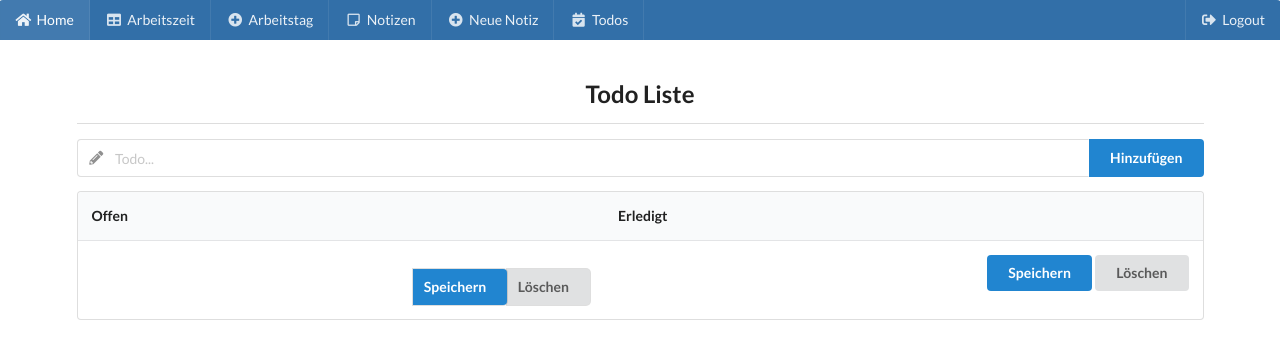
After one commit to Paduu/notes, a Flask app: page /webapp/todo in a window 1280 px wide. The commit adds this page. Shown: the top 359 px of the page. Run offline with Flask 2, Linux system fonts and the light colour scheme; the visitor is signed in with stand-in values (Sample User, id 1); data that the repository does not hold is empty; some libraries are stand-ins or nearby versions.

Commit message:
working todo table

```diff
--- a/notes/models.py
+++ b/notes/models.py
@@ -69,3 +69,9 @@ class AM(db.Model):
         self.total_hours_per_day = self.hours_per_day * self.work_percentage
         self.total_worktime_month = round(self.workdays * self.total_hours_per_day, 1)
         return(None)
+
+class Todo(db.Model):
+    id = db.Column(db.Integer, primary_key=True)
+    todo = db.Column(db.String(255), nullable=False)
+    done = db.Column(db.Boolean, default=False)
+    created = db.Column(db.DateTime, default=datetime.now)
--- a/notes/templates/base.html
+++ b/notes/templates/base.html
@@ -36,6 +36,10 @@
         <i class="plus circle icon"></i>
         Neue Notiz
       </a>
+      <a href="{{ url_for('webapp.view_Todos') }}" class="item">
+        <i class="calendar check icon"></i>
+        Todos
+      </a>
       {% if session['logged_in'] %}
       <div class="right menu">
         <a href="{{ url_for('webapp.logout') }}" class="item">
--- a/notes/templates/webapp/add_Note.html
+++ b/notes/templates/webapp/add_Note.html
@@ -11,7 +11,7 @@
         <div class="field">
             <div class="field">
                 <label>Text</label>
-                <textarea rows="8" name="note"></textarea>
+                <textarea rows="32" name="note"></textarea>
             </div>
         </div>
         <button class="ui primary button" type="submit" style="float: right;">Hinzufügen</button>
--- a/notes/templates/webapp/edit_Note.html
+++ b/notes/templates/webapp/edit_Note.html
@@ -11,7 +11,7 @@
         <div class="field">
             <div class="field">
                 <label>Text</label>
-                <textarea rows="8" name="note">{{ data.note }}</textarea>
+                <textarea rows="32" name="note">{{ data.note }}</textarea>
             </div>
         </div>
         <button class="ui primary button" type="submit" style="float: right;">Aktualisieren</button>
--- /dev/null
+++ b/notes/templates/webapp/view_Todos.html
@@ -0,0 +1,80 @@
+{% extends 'base.html' %}
+
+{% block header %}
+<script type="text/javascript">
+    $(document).ready(function() {
+        $('.ui.checkbox')
+            .checkbox()
+        ;
+    });
+    $(function() {
+        $(document).on('change','#todo',function (e) {
+            var todoId = ($(this).attr("value"));
+            var isChecked = ($(this).hasClass("checked"));
+            // alert(isChecked + " " + todoId);
+            $.post( "{{url_for('webapp.change_Todo')}}", { id: todoId, checked: isChecked } );
+        });
+    });
+</script>
+{% endblock %}
+
+{% block content %}
+<h2 class="ui center aligned header">Todo Liste</h2>
+<div class="ui container">
+    <div class="ui divider"></div>
+    <form class="ui form" method="POST" action="{{ url_for('webapp.add_Todo')}}" >
+        <div class="ui fluid action left icon input">
+            <i class="pencil alternate icon"></i>
+            <input type="text" placeholder="Todo..." name="todo" data-np-checked="1">
+            <button type="submit" class="ui primary button">Hinzufügen</button>
+        </div>
+    </form>
+    <table class="ui padded table">
+        <thead>
+          <tr>
+            <th>Offen</th>
+            <th>Erledigt</th>
+          </tr>
+        </thead>
+        <tbody>
+          <tr>
+            <td class="top aligned">
+                <form class="ui form" action="{{ url_for('webapp.delete_Todo') }}" method="POST">
+                    <div class="field">
+                        {% for e in data %}
+                            {% if e.done == False %}
+                            <div class="item">
+                                <div id="todo" value="{{ e.id }}" class="ui checkbox">
+                                    <input name="todo{{ e.id }}" type="checkbox" tabindex="0" class="hidden">
+                                    <label>{{ e.todo }}</label>
+                                </div>
+                            </div>
+                            {% endif %}
+                        {% endfor %}
+                    </div>
+                    <button class="ui right floated bottom attached button" type="submit">Löschen</button>
+                    <a href="{{ url_for('webapp.view_Todos') }}" class="ui right floated bottom attached primary button">Speichern</a>
+                </form>
+            </td>
+            <td class="top aligned">
+                <div class="field">
+                    {% for e in data %}
+                        {% if e.done == True %}
+                        <div class="item" style="color:grey; font-style: italic; ">
+                            <div id="todo" value="{{ e.id }}" class="ui checkbox">
+                                <input type="checkbox" tabindex="0" class="hidden" checked>
+                                <label style="text-decoration:line-through; font-style: italic; color:grey;">{{ e.todo }}</label>
+                              </div>
+                        </div>
+                        {% endif %}
+                    {% endfor %}
+                </div>
+                <button class="ui right floated bottom aligned button" type="submit">Löschen</button>
+                <a href="{{ url_for('webapp.view_Todos') }}" class="ui right floated bottom aligned primary button">Speichern</a>
+            </td>
+          </tr>
+        </tbody>
+      </table>
+
+</div>
+{% endblock %}
--- a/notes/webapp.py
+++ b/notes/webapp.py
@@ -201,3 +201,32 @@ def delete_Note(id):
     db.session.delete(data)
     db.session.commit()
     return redirect(url_for('webapp.view_Notes'))
+
+@webapp_bp.route('/todo')
+@auth_required
+def view_Todos():
+    data = Todo.query.all()
+    return render_template('webapp/view_Todos.html', data=data)
+
+@webapp_bp.route('/todo/add', methods=['POST'])
+@auth_required
+def add_Todo():
+        newTodo = Todo(todo=request.form['todo'])
+        db.session.add(newTodo)
+        db.session.commit()
+        return redirect(url_for('webapp.view_Todos'))
+
+@webapp_bp.route('/todo/change', methods=['POST'])
+@auth_required
+def change_Todo():
+    data = Todo.query.filter_by(id=request.form['id']).first()
+    data.done = True if request.form['checked'] == 'true' else False
+    db.session.commit()
+    return redirect(url_for('webapp.view_Todos'))
+
+
+@webapp_bp.route('/todo/delete', methods=['POST'])
+@auth_required
+def delete_Todo():
+    print(request.form)
+    return redirect(url_for('webapp.view_Todos'))
```
